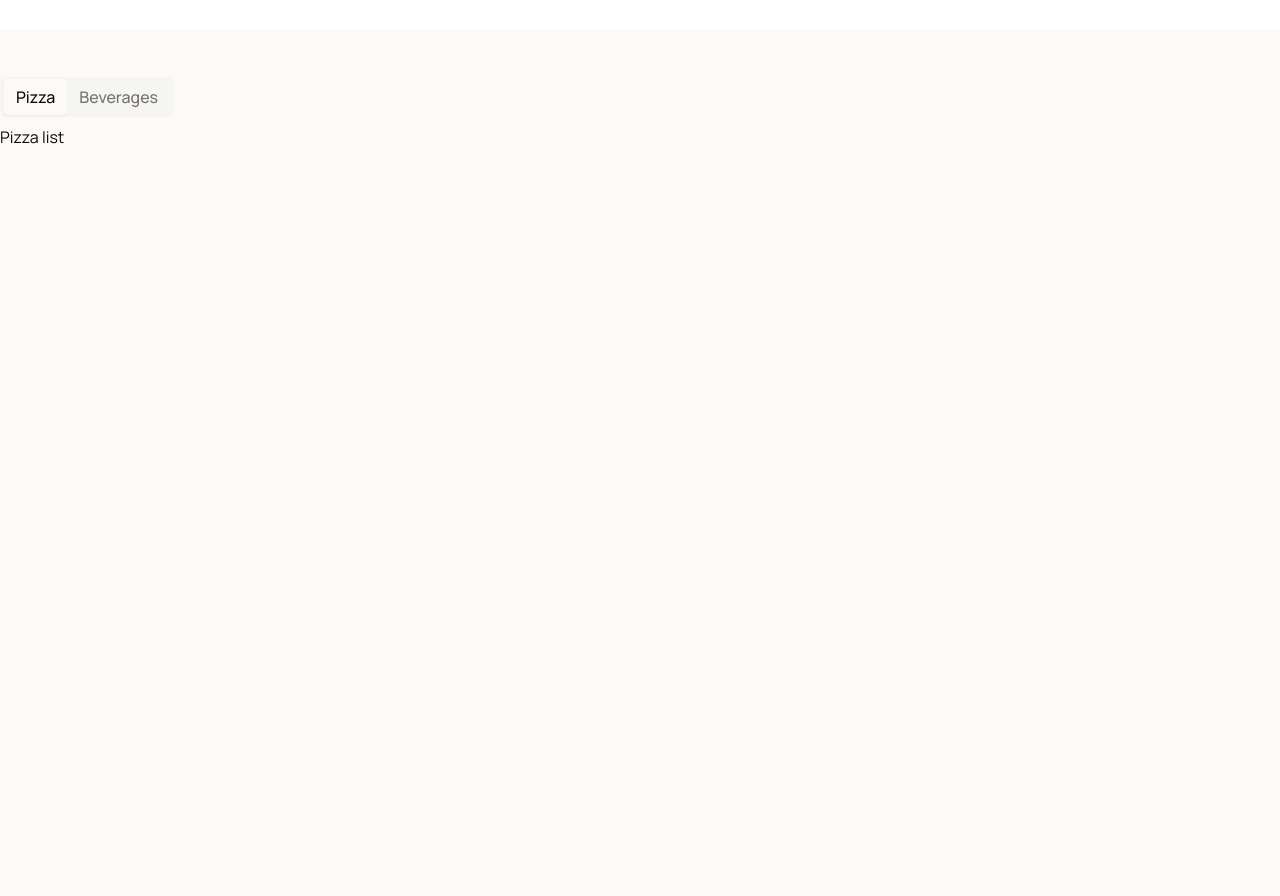
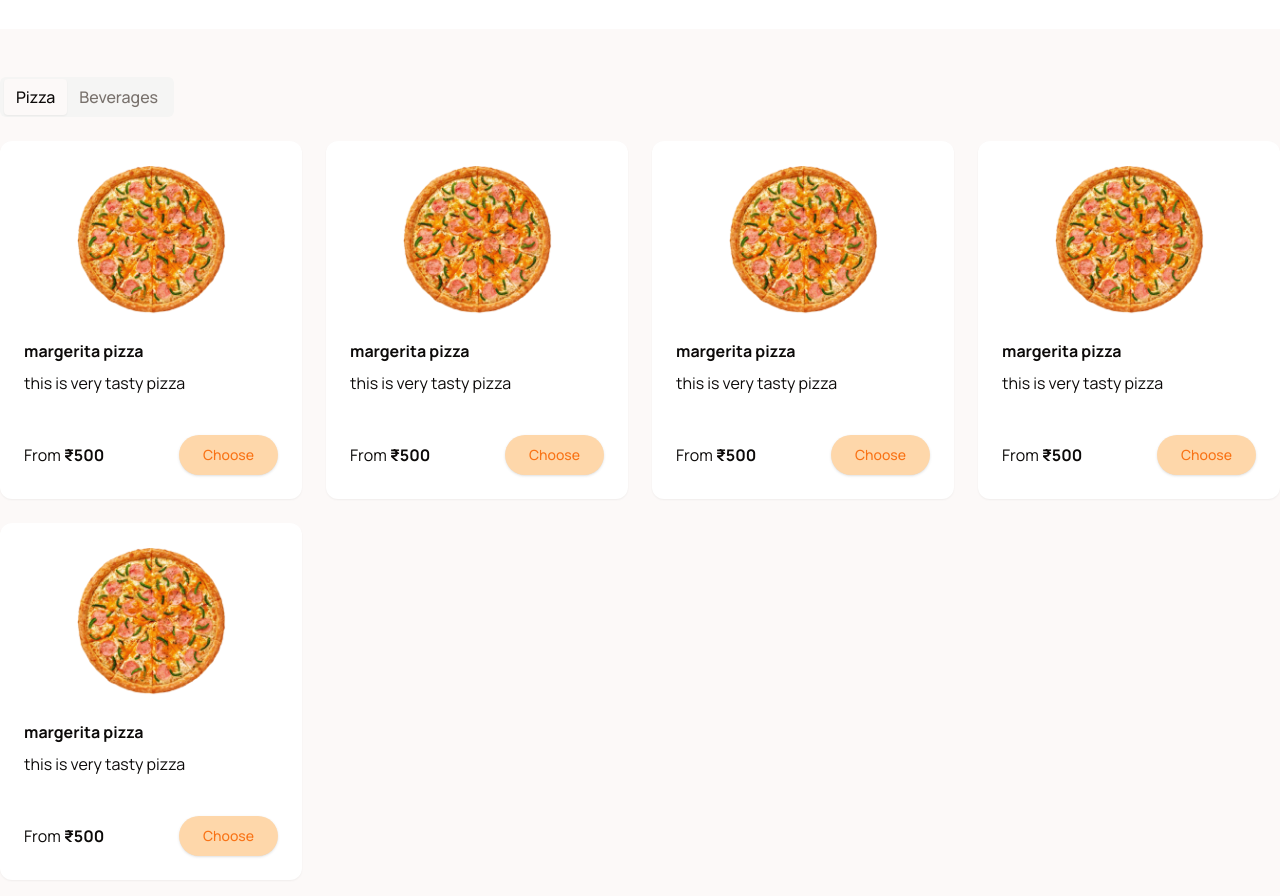
Before and after one commit to Anish892003/Pizza-app, a Next.js app: page / in a window 1280 px wide. Shown: the part 640-1536 px from the top of the page. Before the commit the page ends 837 px from the top, so only its background shows below. Built offline with nearby package versions, Linux system fonts and the light colour scheme.

Commit message:
created product card

```diff
--- /dev/null
+++ b/src/app/(home)/components/ProductCard.tsx
@@ -0,0 +1,42 @@
+import { Button } from '@/components/ui/button';
+import { Card, CardContent, CardDescription, CardFooter, CardHeader, CardTitle } from '@/components/ui/card';
+import Image from 'next/image';
+import React from 'react'
+
+export type Product = {
+    id: string;
+    name: string;
+    description: string;
+    image: string;
+    price: number;
+
+}
+type PropTypes = { product: Product };
+
+const ProductCard = ({ product }: PropTypes) => {
+    return (
+        <Card className='border-none rounded-xl'>
+            <CardHeader className='flex items-center justify-center'>
+                <Image alt="pizza-image" width={150} height={150} src={product.image} />
+            </CardHeader>
+            <CardContent>
+                <h2 className='textl-xl font-bold'>{product.name}</h2>
+                <p className='mt-2'>{product.description}</p>
+            </CardContent>
+            <CardFooter className='flex items-center justify-between mt-4'>
+                <p>
+                    <span>From </span>
+                    <span className='font-bold'>₹{product.price}</span>
+                </p>
+                <Button className='bg-orange-200 hover:bg-orange-300 text-orange-500 px-6 py-2
+                rounded-full shadow hover:shadow-lg outline-none focus:outline-none ease-linear transition-all duration-150'>
+                    Choose
+                    </Button>
+
+            </CardFooter>
+        </Card>
+
+    )
+}
+
+export default ProductCard
--- a/src/app/(home)/page.tsx
+++ b/src/app/(home)/page.tsx
@@ -1,8 +1,47 @@
 import { Button } from "@/components/ui/button";
 import { Tabs, TabsContent, TabsList, TabsTrigger } from "@/components/ui/tabs";
 import Image from "next/image";
+import ProductCard, { Product } from "./components/ProductCard";
+
+const products: Product = [
+  {
+    id:'1',
+    name:'margerita pizza',
+    description:'this is very tasty pizza',
+    image:'/pizza-main.png',
+    price:'500',
+  },
+  {
+    id:'2',
+    name:'margerita pizza',
+    description:'this is very tasty pizza',
+    image:'/pizza-main.png',
+    price:'500',
+  },
+  {
+    id:'3',
+    name:'margerita pizza',
+    description:'this is very tasty pizza',
+    image:'/pizza-main.png',
+    price:'500',
+  },
+  {
+    id:'4',
+    name:'margerita pizza',
+    description:'this is very tasty pizza',
+    image:'/pizza-main.png',
+    price:'500',
+  },
+  {
+    id:'5',
+    name:'margerita pizza',
+    description:'this is very tasty pizza',
+    image:'/pizza-main.png',
+    price:'500',
+  },
 
 
+];
 
 export default function Home() {
   return (
@@ -31,13 +70,26 @@
         </div>
       </section>
       <div className="container mx-auto py-12">
-        <Tabs defaultValue="pizza" className="w-[400px]">
+        <Tabs defaultValue="pizza">
           <TabsList>
             <TabsTrigger value="pizza" className="text-md">Pizza</TabsTrigger>
             <TabsTrigger value="beverages" className="text-md">Beverages</TabsTrigger>
           </TabsList>
-          <TabsContent value="pizza">Pizza list</TabsContent>
-          <TabsContent value="beverages">Beverages list</TabsContent>
+          <TabsContent value="pizza">
+            <div className="grid grid-cols-4 gap-6 mt-6">
+            {
+              products.map((product)=>(
+              <ProductCard product={product} key={product.id}/>
+            ))}
+            </div>
+
+          </TabsContent>
+          <TabsContent value="beverages">  <div className="grid grid-cols-4 gap-6 mt-6">
+            {
+              products.map((product)=>(
+              <ProductCard product={product} key={product.id}/>
+            ))}
+            </div></TabsContent>
         </Tabs>
 
       </div>
--- /dev/null
+++ b/src/components/ui/card.tsx
@@ -0,0 +1,79 @@
+import * as React from "react"
+
+import { cn } from "@/lib/utils"
+
+const Card = React.forwardRef<
+  HTMLDivElement,
+  React.HTMLAttributes<HTMLDivElement>
+>(({ className, ...props }, ref) => (
+  <div
+    ref={ref}
+    className={cn(
+      "rounded-lg border bg-card text-card-foreground shadow-sm",
+      className
+    )}
+    {...props}
+  />
+))
+Card.displayName = "Card"
+
+const CardHeader = React.forwardRef<
+  HTMLDivElement,
+  React.HTMLAttributes<HTMLDivElement>
+>(({ className, ...props }, ref) => (
+  <div
+    ref={ref}
+    className={cn("flex flex-col space-y-1.5 p-6", className)}
+    {...props}
+  />
+))
+CardHeader.displayName = "CardHeader"
+
+const CardTitle = React.forwardRef<
+  HTMLDivElement,
+  React.HTMLAttributes<HTMLDivElement>
+>(({ className, ...props }, ref) => (
+  <div
+    ref={ref}
+    className={cn(
+      "text-2xl font-semibold leading-none tracking-tight",
+      className
+    )}
+    {...props}
+  />
+))
+CardTitle.displayName = "CardTitle"
+
+const CardDescription = React.forwardRef<
+  HTMLDivElement,
+  React.HTMLAttributes<HTMLDivElement>
+>(({ className, ...props }, ref) => (
+  <div
+    ref={ref}
+    className={cn("text-sm text-muted-foreground", className)}
+    {...props}
+  />
+))
+CardDescription.displayName = "CardDescription"
+
+const CardContent = React.forwardRef<
+  HTMLDivElement,
+  React.HTMLAttributes<HTMLDivElement>
+>(({ className, ...props }, ref) => (
+  <div ref={ref} className={cn("p-6 pt-0", className)} {...props} />
+))
+CardContent.displayName = "CardContent"
+
+const CardFooter = React.forwardRef<
+  HTMLDivElement,
+  React.HTMLAttributes<HTMLDivElement>
+>(({ className, ...props }, ref) => (
+  <div
+    ref={ref}
+    className={cn("flex items-center p-6 pt-0", className)}
+    {...props}
+  />
+))
+CardFooter.displayName = "CardFooter"
+
+export { Card, CardHeader, CardFooter, CardTitle, CardDescription, CardContent }
```
